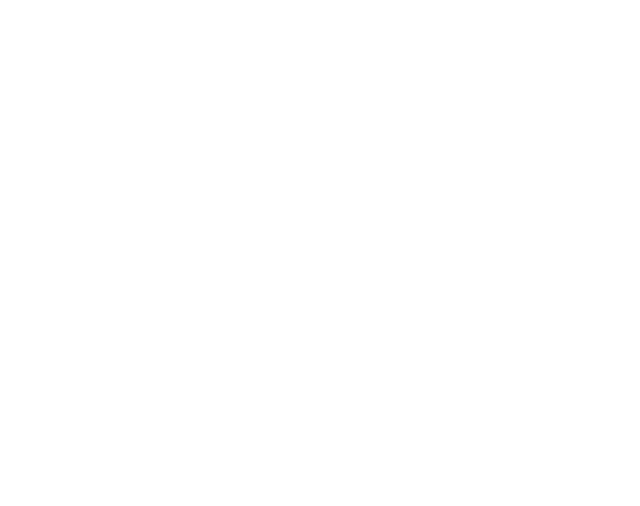
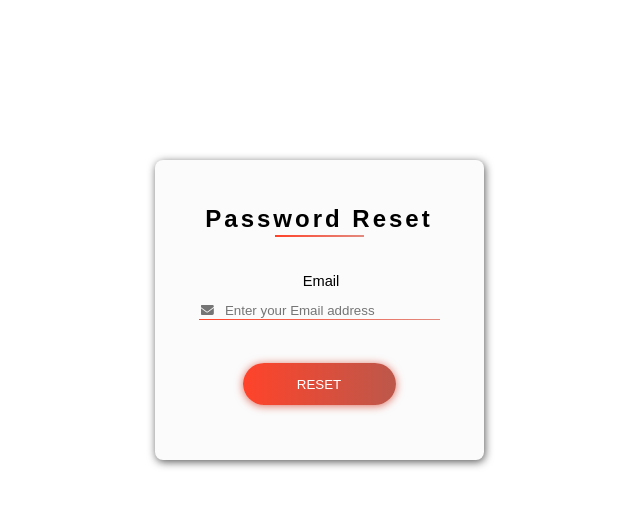
Before and after one commit to IEEE-DITU/form-website, a React (Create React App) app: page /resetpass in a window 1280 px wide. Before the commit this address had no page. Shown: the top 506 px of the page, without its empty margins (321-961 px from the left). Built offline with nearby package versions, Linux system fonts and the light colour scheme.

Commit message:
added login signup functionality:1st commit

```diff
--- a/src/App.js
+++ b/src/App.js
@@ -7,14 +7,16 @@ import {
 } from "react-router-dom";
 import Signup from './Components/Signup/Signup';
 import Home from './pages/Home/Home';
+import PasswordReset from './Components/PasswordReset/PasswordReset';
 function App() {
   return (
     <div className="App">
       <Router>
         <Routes>
-        <Route path="/login" element={<Login/>}/>
+        <Route path="/" element={<Login/>}/>
         <Route path="/signup" element={<Signup/>}/>
-        <Route path="/" element={<Home/>}/>
+        <Route path="/home" element={<Home/>}/>
+        <Route path="/resetpass" element={<PasswordReset/>}/>
         </Routes>
       </Router>
     </div>
--- a/src/Components/Login/Login.jsx
+++ b/src/Components/Login/Login.jsx
@@ -2,15 +2,55 @@
 import React, { useState } from 'react'
 import authImg from '../../images/authImg.png'
 import './Login.css'
-import { Link } from 'react-router-dom'
+import { Link,useNavigate } from 'react-router-dom'
 import eyeclose from "../../images/eye-close.png"
 import eyeopen from "../../images/eye-open.png"
 import google from '../../images/google.png';
 import facebook from '../../images/Facebook.png';
+import { signInWithEmailAndPassword } from '@firebase/auth'
+import { auth } from '../../Firebase'
 
 function Login() {
-    const[state , setstate] = useState(false);
-  const toggleBtn = () =>{
+  const navigate = useNavigate();
+  const [values, setValues] = useState({
+    email: "",
+    password: ""
+  });
+
+  const [message, setMessage] = useState("");
+  const [submitButtonDisabled, setSubmitButtonDisabled] = useState(false);
+
+  const handleSubmission = () => {
+    if (!values.email || !values.password) {
+      setMessage("Please fill all the feilds !")
+      return;
+    }
+    setMessage("");
+
+    setSubmitButtonDisabled(true);
+    signInWithEmailAndPassword(auth,values.email,values.password)
+    .then((res) => {
+      setSubmitButtonDisabled(false);
+     navigate('/home');
+    })
+      .catch((err) => {
+        if(err.message==="Firebase: Error (auth/wrong-password).")
+        {
+          setMessage("wrong credentials !")
+        }
+
+        else if(err.message==="Firebase: Error (auth/user-not-found)."){
+          setMessage("User does not exists !")
+        }
+        else{
+          setMessage("Can't Login ! Try again later");
+        }
+        setSubmitButtonDisabled(false);
+      })
+  }
+
+  const [state, setstate] = useState(false);
+  const toggleBtn = () => {
     setstate(prevState => !prevState);
   }
   return (
@@ -24,12 +64,14 @@ function Login() {
         <Link className="registerbtn" to="/signup">Register Here !</Link>
         <div className="loginbox">
           <label className="emailheading" for="email">Email</label>
-          <input className="emailarea" type="email" placeholder="&#xf0e0;   Enter your Email address" style={{ fontFamily: "Arial, FontAwesome" }} name="email" required />
+          <input className="emailarea" type="email" placeholder="&#xf0e0;   Enter your Email address" style={{ fontFamily: "Arial, FontAwesome" }} name="email" onChange={(event) =>
+            setValues((prev) => ({ ...prev, email: event.target.value }))} required />
           <label className="passwordheading" for="password">Password</label>
           <div class="pass">
-            <input className="passwordarea" type={state ? "text": "password"} placeholder="&#xf023;   Enter your password " style={{ fontFamily: "Arial, FontAwesome" }} name="password" required />
+            <input className="passwordarea" type={state ? "text" : "password"} placeholder="&#xf023;   Enter your password " style={{ fontFamily: "Arial, FontAwesome" }} name="password" onChange={(event) =>
+              setValues((prev) => ({ ...prev, password: event.target.value }))} required />
             <button className='eyeclose' onClick={toggleBtn}>
-              {state ? <img src={eyeopen} className="eyeclose1"></img> : <img src={eyeclose} className="eyeclose1"></img>}
+              {state ? <img src={eyeopen} alt="" className="eyeclose1"></img> : <img src={eyeclose} alt="" className="eyeclose1"></img>}
             </button>
           </div>
         </div>
@@ -39,9 +81,11 @@ function Login() {
             <input type="checkbox" id="rememberMe" name="rememberMe" value="rememberMe" />
             <label for="rememberMe"> Remember Me</label>
           </div>
-          <a className='forgotPassword' href="#/">forgot password?</a>
+          <Link className="forgotPassword" to="/resetpass">forgot password?</Link>
+          {/* <a className='forgotPassword' href="#/">forgot password?</a> */}
         </div>
-        <button className="loginbtn">Login</button>
+        <b className='errormsg'>{message}</b>
+        <button className="loginbtn" disabled={submitButtonDisabled} onClick={handleSubmission}>Login</button>
         <div className="otheroption">
           <p>or continue with</p>
           <div className="otheroptionimg">
--- /dev/null
+++ b/src/Components/PasswordReset/PasswordReset.css
@@ -0,0 +1,74 @@
+a {
+    text-decoration: none;
+  }
+  .errormsg{
+    color: #FF432A;
+    text-align: center;
+    margin-top: 1vw;
+  }
+  label {
+    font-family: "Raleway", sans-serif;
+    font-size: 11pt;
+  }
+  #card {
+    background: #fbfbfb;
+    border-radius: 8px;
+    box-shadow: 1px 2px 8px rgba(0, 0, 0, 0.65);
+    height: 300px;
+    margin: 10rem auto 8.1rem auto;
+    width: 329px;
+  }
+  #card-content {
+    padding: 12px 44px;
+  }
+  #card-title {
+    font-family: "Raleway Thin", sans-serif;
+    letter-spacing: 3px;
+    padding-bottom: 23px;
+    padding-top: 13px;
+    text-align: center;
+    font-size: 1rem;
+  }
+  #submit-btn {
+    background: -webkit-linear-gradient(right, #bc584b, #FF432A);
+    border: none;
+    border-radius: 21px;
+    box-shadow: 0px 1px 8px #dd6d5e;
+    cursor: pointer;
+    color: white;
+    font-family: "Raleway SemiBold", sans-serif;
+    height: 42.3px;
+    margin: 0 auto;
+    margin-top: 30px;
+    transition: 0.25s;
+    width: 153px;
+  }
+
+  #submit-btn:disabled{
+    background-color: grey;
+  }
+  #submit-btn:hover {
+    box-shadow: 0px 1px 18px #FF432A;
+  }
+  .form {
+    align-items: left;
+    display: flex;
+    flex-direction: column;
+  }
+  .form-border {
+    background: -webkit-linear-gradient(right,#e28a7f, #FF432A);
+    height: 1px;
+    width: 100%;
+  }
+  .form-content {
+    background: #fbfbfb;
+    border: none;
+    outline: none;
+    padding-top: 14px;
+  }
+  .underline-title {
+    background: -webkit-linear-gradient(right, #e28a7f, #FF432A);
+    height: 2px;
+    margin: -1.1rem auto 0 auto;
+    width: 89px;
+  }
--- /dev/null
+++ b/src/Components/PasswordReset/PasswordReset.jsx
@@ -0,0 +1,68 @@
+import { sendPasswordResetEmail } from '@firebase/auth';
+import React, { useState } from 'react'
+import { useNavigate } from 'react-router';
+import { auth } from '../../Firebase';
+import './PasswordReset.css'
+
+function PasswordReset() {
+    const navigate=useNavigate();
+    const [values, setValues] = useState({
+        email: ""
+    });
+    const [message, setMessage] = useState("");
+    const [submitButtonDisabled, setSubmitButtonDisabled] = useState(false);
+
+    const handleSubmission=()=>{
+        if(!values.email)
+        {
+            setMessage("Please fill the field !");
+            return;
+        }
+        setMessage("");
+        setSubmitButtonDisabled(true);
+        sendPasswordResetEmail(auth,values.email)
+        .then(()=>{
+            setSubmitButtonDisabled(false);
+            setMessage("verification link send !\nRedirecting for Login...");
+            setTimeout(()=>{
+                navigate('/');
+            },2000)
+        })
+        .catch((err)=>{
+            setSubmitButtonDisabled(false);
+            if(err.message==="Firebase: Error (auth/user-not-found).")
+            {
+                setMessage("User not registered !\nRedirecting to signup...");
+                setTimeout(()=>{
+                    navigate('/signup');
+                },2000)
+            }
+            else{
+                setMessage(err.message);
+            }
+        })
+    }
+
+    return (
+        <div id="card">
+            <div id="card-content">
+                <div id="card-title">
+                    <h2>Password Reset</h2>
+                    <div className="underline-title"></div>
+                </div>
+                <form method="post" className="form">
+                    <label htmlFor="user-email" style={{ paddingTop: "13px" }}>
+                        &nbsp;Email
+                    </label>
+                    <input id="user-email" className="form-content" placeholder="&#xf0e0;   Enter your Email address" style={{ fontFamily: "Arial, FontAwesome" }} type="email" name="email" onChange={(event) =>
+                        setValues((prev) => ({ ...prev, email: event.target.value }))} required />
+                    <div className="form-border"></div>
+                    <b className='errormsg'>{message}</b>
+                    <input id="submit-btn" disabled={submitButtonDisabled} type="submit" name="submit" onClick={handleSubmission} value="RESET" />
+                </form>
+            </div>
+        </div>
+    )
+}
+
+export default PasswordReset
--- a/src/Components/Signup/Signup.css
+++ b/src/Components/Signup/Signup.css
@@ -8,11 +8,11 @@
 .signup>.rightside>.heading{
     font-size: 2vw;
     margin-top: 2vw;
-    margin-left: 6vw;
+    margin-left: 4vw;
     margin-bottom: 2vw;
 }
 .signup>.rightside>.haveaccount{
-    margin-left: 6vw;
+    margin-left: 4vw;
     margin-top: 0;
     margin-bottom: 2%;
     font-weight: 500;
@@ -23,12 +23,12 @@
     text-decoration: none;
     color: #FF432A;
     font-weight: 700;
-    margin-left: 6vw;
+    margin-left: 4vw;
     font-size: 1.2vw;
 }
 
 .signup>.rightside>.signupbox{
-    margin-left: 6vw;
+    margin-left: 4vw;
     margin-top: 3vw;
     display: flex;
     flex-direction: column;
@@ -137,7 +137,11 @@
     color: white;
     font-weight: 700;
     font-size: 1.2vw;
-    margin-left: 6vw;
+    margin-left: 4vw;
+}
+
+.signup>.rightside>.registerbtn:disabled{
+    background-color: grey;
 }
 .pass{
     display: flex;
--- a/src/Components/Signup/Signup.jsx
+++ b/src/Components/Signup/Signup.jsx
@@ -41,11 +41,16 @@ function Signup() {
         await updateProfile(user, {
           displayName: values.username
         });
-        navigate('/login')
+        navigate('/')
       })
       .catch((err) => {
         setSubmitButtonDisabled(false);
-        setMessage(err.message);
+        if(err.message==="Firebase: Error (auth/email-already-in-use)."){
+          setMessage("User Already exists !")
+        }
+        else{
+          setMessage("Can't Register now !");
+        }
       })
   }
   const [state, setstate] = useState(false);
@@ -64,7 +69,7 @@ function Signup() {
       <div className='rightside'>
         <h2 className='heading'>Sign up</h2>
         <p className='haveaccount'>Already have an account with us?</p>
-        <Link className="loginlink" to="/login">Login Here !</Link>
+        <Link className="loginlink" to="/">Login Here !</Link>
         <div className="signupbox">
           <label className="emailheading" for="email">Email</label>
           <input className="emailarea" type="email" placeholder="&#xf0e0;   Enter your Email address" style={{ fontFamily: "Arial, FontAwesome" }} name="email" onChange={(event) =>
--- a/src/pages/Home/Home.css
+++ b/src/pages/Home/Home.css
@@ -1,3 +1,13 @@
 .logout{
     padding: 1vw 8vw;
+    background-color:#FF432A;
+    border-radius: 50px;
+    color: white;
+    font-weight: 700;
+    border: none;
+    cursor: pointer;
 }
+
+.home{
+    margin: 20% 40% ;
+}
--- a/src/pages/Home/Home.jsx
+++ b/src/pages/Home/Home.jsx
@@ -1,11 +1,22 @@
+import { signOut } from '@firebase/auth'
 import React from 'react'
+import { useNavigate } from 'react-router'
+import { auth } from '../../Firebase'
 import './Home.css'
 
 function Home() {
+  const navigate=useNavigate();
+  const handleclick=()=>{
+      signOut(auth).then(() => {
+        navigate('/');
+      }).catch((error) => {
+        console.log("error:",error)
+      });
+  }
   return (
-    <div>
-      <h1>this is home page</h1>
-      <button className="logout">Logout</button>
+    <div className='home'>
+      <h1>This is home page</h1>
+      <button className="logout" onClick={handleclick}>Logout</button>
     </div>
   )
 }
```
Also changed, not shown: src/Components/Login/Login.css (+26 -8 lines).
